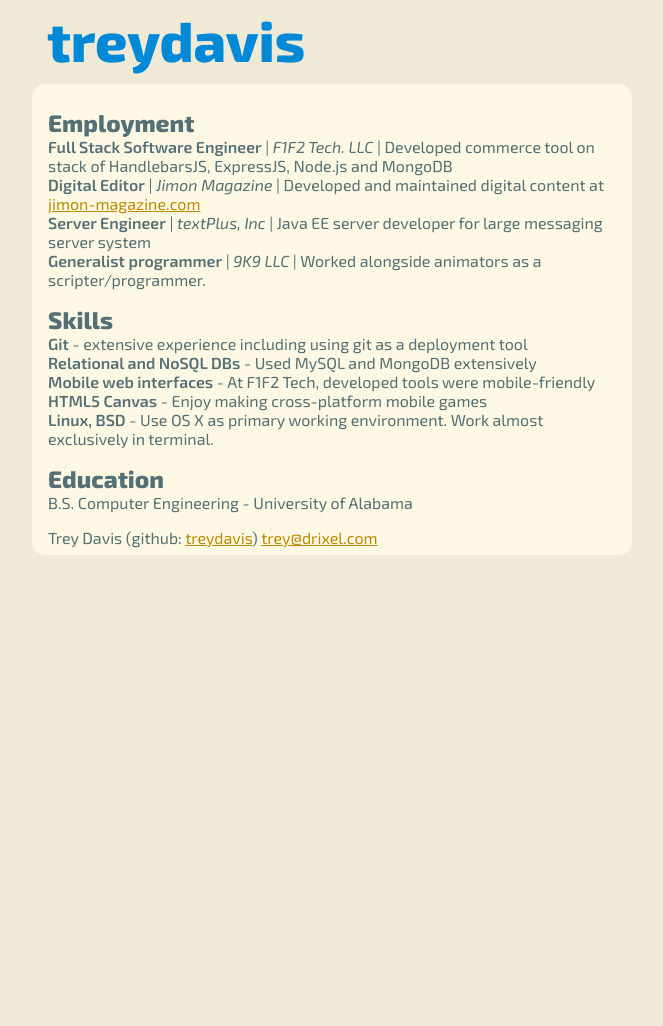
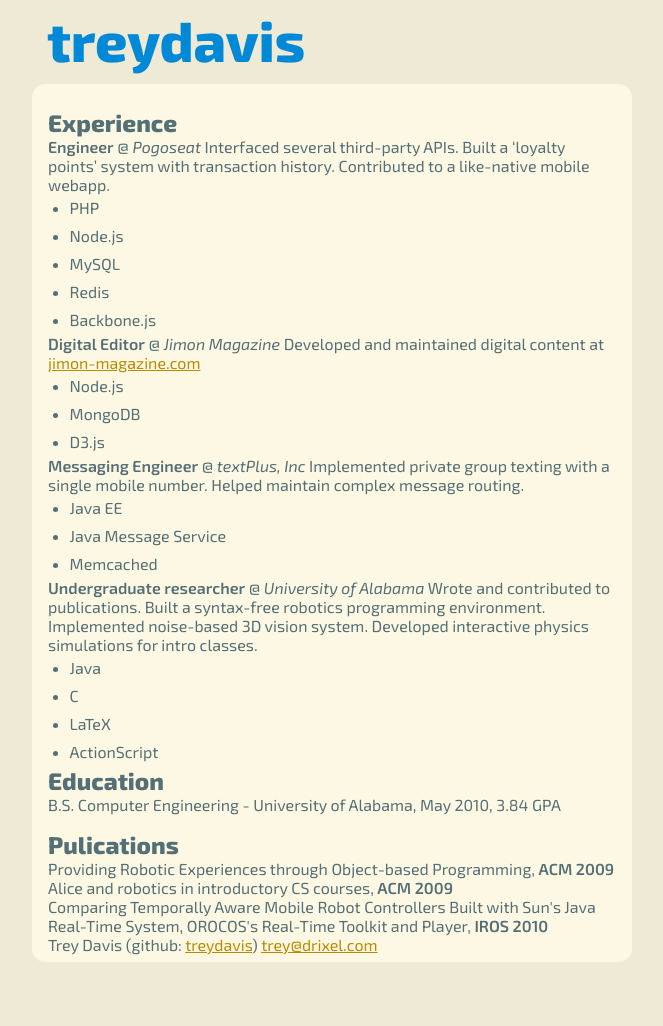
Before and after one commit to treydavis/treydavis.github.io, a Jekyll site: the page built from resume/index.html, in a window 1280 px wide. Shown: the whole page, without its empty margins (308-971 px from the left). Built offline with Jekyll 4.4.1, drawn with Linux system fonts in a browser that asks for light colours; Markdown is read by kramdown in place of the engine named in the settings; before the commit the page ends 906 px from its top, so only the background shows below that.

Commit message:
Add updated resume info

```diff
--- a/resume/index.html
+++ b/resume/index.html
@@ -7,32 +7,37 @@
   <div class="post">
     <div class="post-content">
 
-				<h2>Employment</h2>
-				<p>
-				<b>Full Stack Software Engineer</b> | <i>F1F2 Tech. LLC</i> | Developed commerce tool on
-				stack of HandlebarsJS, ExpressJS, Node.js and MongoDB<br />
-				<b>Digital Editor</b> | <i>Jimon Magazine</i> | Developed and maintained digital content at
+      <h2>Experience</h2>
+      <div class="experience">
+	<b>Engineer</b> @ <i>Pogoseat</i> Interfaced several third-party APIs. Built a ‘loyalty points’ system with transaction history. Contributed to a like-native mobile webapp.<br />
+	<ul class="skills"><li>PHP</li><li>Node.js</li><li>MySQL</li><li>Redis</li><li>Backbone.js</li></ul>
+      </div>
+
+      <div class="experience">
+	<b>Digital Editor</b> @ <i>Jimon Magazine</i> Developed and maintained digital content at
 	<a href="http://www.jimon-magazine.com">jimon-magazine.com</a><br />
-				<b>Server Engineer</b> | <i>textPlus, Inc</i> | Java EE server developer for large messaging
-				server system<br />
-				<b>Generalist programmer</b> | <i>9K9 LLC</i> | Worked alongside animators as a
-				scripter/programmer.<br />
-				</p>
+	<ul class="skills"><li>Node.js</li><li>MongoDB</li><li>D3.js</li></ul>
+      </div>
 
-				<h2>Skills</h2>
-				<p>
-				<b>Git</b> - extensive experience including using git as a deployment tool<br />
-				<b>Relational and NoSQL DBs</b> - Used MySQL and MongoDB extensively<br />
-				<b>Mobile web interfaces</b> - At F1F2 Tech, developed tools were mobile-friendly<br />
-				<b>HTML5 Canvas</b> - Enjoy making cross-platform mobile games<br />
-				<b>Linux, BSD</b> - Use OS X as primary working environment. Work almost exclusively
-				in terminal.<br />
-				</p>
+      <div class="experience">
+	<b>Messaging Engineer</b> @ <i>textPlus, Inc</i> Implemented private group texting with a single mobile number. Helped maintain complex message routing.<br />
+	<ul><li>Java EE</li><li>Java Message Service</li><li>Memcached</li></ul>
+      </div>
+
+      <div class="experience">
+	<b>Undergraduate researcher</b> @ <i>University of Alabama</i> Wrote and contributed to publications. Built a syntax-free robotics programming environment. Implemented noise-based 3D vision system. Developed interactive physics simulations for intro classes.<br />
+	<ul><li>Java</li><li>C</li><li>LaTeX</li><li>ActionScript</li></ul>
+      </div>
 
       <h2>Education</h2>
       <p>
-				B.S. Computer Engineering - University of Alabama
+	B.S. Computer Engineering - University of Alabama, May 2010, 3.84 GPA
       </p>
+
+      <h2>Pulications</h2>
+      <div class="publication">Providing Robotic Experiences through Object-based Programming, <b>ACM 2009</b></div>
+      <div class="publication">Alice and robotics in introductory CS courses, <b>ACM 2009</b></div>
+      <div class="publication">Comparing Temporally Aware Mobile Robot Controllers Built with Sun's Java Real-Time System, OROCOS's Real-Time Toolkit and Player, <b>IROS 2010</b></div>
 
       Trey Davis (github: <a href="http://github.com/treydavis">treydavis</a>)
       <a href="mailto:trey@drixel.com">trey@drixel.com</a>
```
Lines whose indentation alone changed are shown as unchanged.
